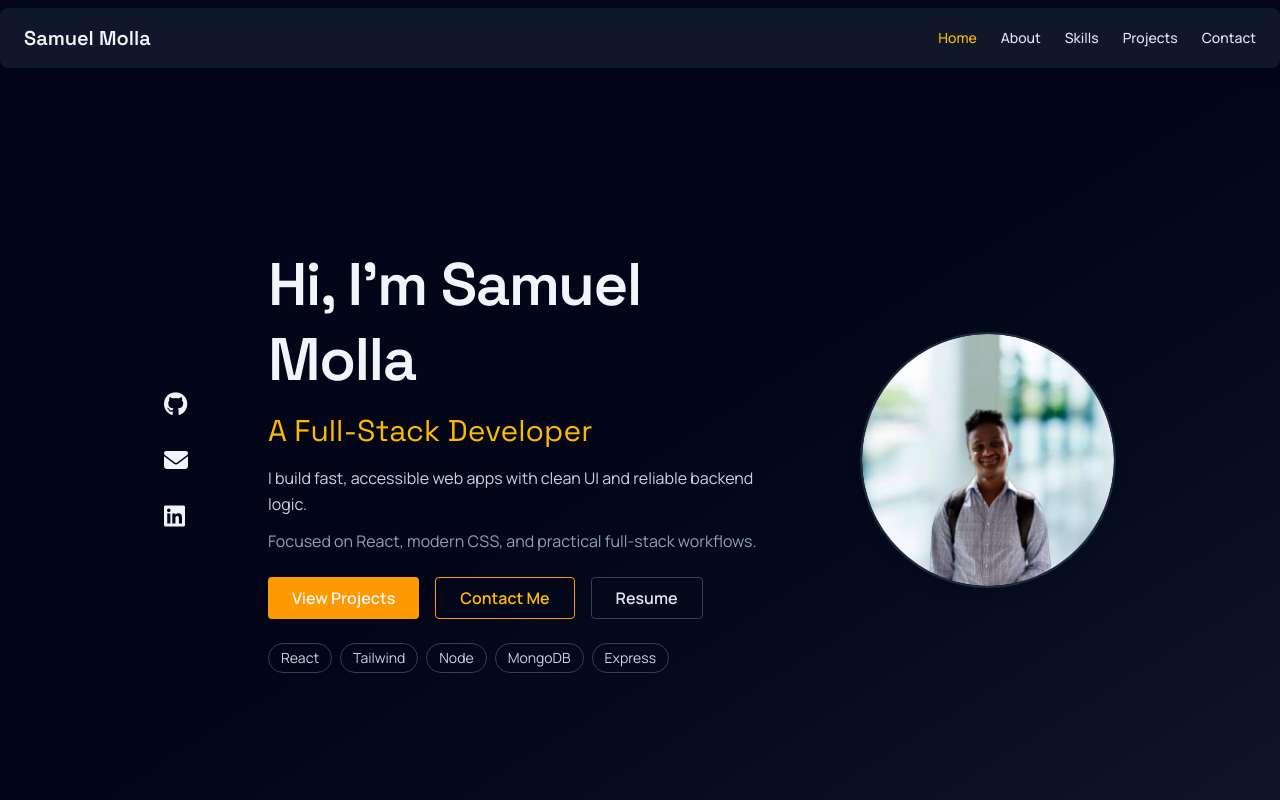
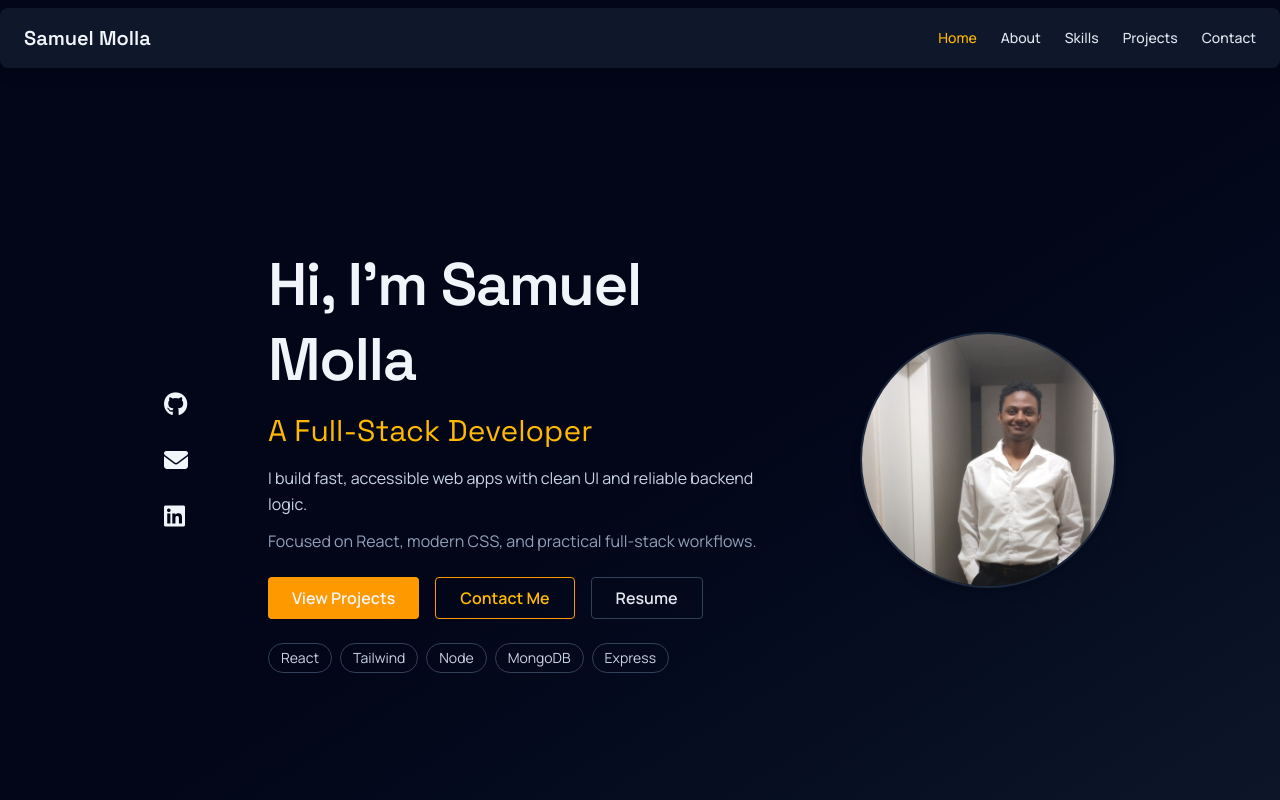
Before and after one commit to Mayufisha/Personal-Portfolio, a React (Vite) app in the folder React-Portfolio/: page / in a window 1280 px wide. Shown: the top 800 px of the page. Built offline with nearby package versions, Linux system fonts and the light colour scheme.

Commit message:
fix: update home profile photo

```diff
--- a/React-Portfolio/src/Home.jsx
+++ b/React-Portfolio/src/Home.jsx
@@ -58,9 +58,13 @@ function Home({ setActive }) {
            </div>
          </div>
 
-         <div className="w-40 h-40 md:w-64 md:h-64 rounded-full overflow-hidden border-2 border-slate-800 shadow-lg">
-           <img src="Images/SamuelMolla.jpg" alt="Samuel Molla" className="block w-full h-full object-cover"/>
-         </div>
+        <div className="w-40 h-40 md:w-64 md:h-64 shrink-0 rounded-full overflow-hidden border-2 border-slate-800 shadow-lg bg-slate-900">
+          <img
+  src="/Images/samuel-profile.jpg"
+  alt="Samuel Molla"
+  className="block w-full h-full object-cover object-[center_25%]"
+/>
+</div>
       </section>
     );
 };
```
Also changed, not shown: React-Portfolio/public/Images/samuel-profile.jpg (added).
